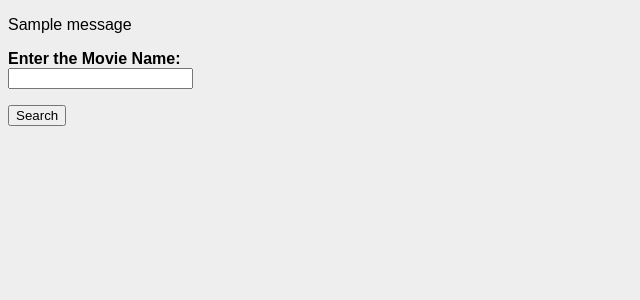
After one commit to vaibhavbiradar51/movieRecommender, a Flask app: page /addWatchedMovie in a window 1280 px wide. The commit adds this page. Shown: the top 300 px of the page, without its empty margins (0-640 px from the left). Run offline with Flask 2, Linux system fonts and the light colour scheme; the visitor is signed in with stand-in values (Sample User, id 1); one stand-in notice (Sample message) is shown.

Commit message:
4th done

```diff
--- a/movieRecommender/static/style.css
+++ b/movieRecommender/static/style.css
@@ -6,7 +6,7 @@ h3              { padding: 3px; }
 dd              { display: block; margin-left: 0px; }
 dl              { font-weight: bold; }
 a:visited 		{ color: #800080; }
-.page           { margin: 2em auto; width: 35em; border: 5px solid #ccc; padding: 0.8em; background: white; }
+.page           { margin: 2em auto; width: 75em; border: 5px solid #ccc; padding: 0.8em; background: white; }
 .posts          { list-style: none; margin: 0; padding: 0; }
 .posts li       { margin: 0.8em 1.2em; }
 .posts li h2    { margin-left: -1em; }
--- /dev/null
+++ b/movieRecommender/templates/addWatchedMovie.html
@@ -0,0 +1,60 @@
+<!doctype html>
+<title>Add a Watched Movie</title>
+<link rel="stylesheet" type="text/css" href="{{ url_for('static', filename='style.css') }}">
+{% with messages = get_flashed_messages() %}
+    {% if messages %}
+          {% for message in messages %}
+              <p>{{ message }}</p>
+          {% endfor %}
+    {% endif %}
+{% endwith %}
+
+<!-- <p> {{showfilledform}} </p> -->
+
+{% if showfilledform == False %}
+    <form action="{{ url_for('addWatchedMovie') }}" method="post">
+        <dl>
+            <dt>Enter the Movie Name:</dt>
+            <dd><input type="text" name="Movie"></dd>
+        </dl>
+        <input type="submit" value="Search">
+	</form>
+{% endif %}
+
+{% if showfilledform == True %}
+    <h2> Searched Keyword : {{keyword}}</h2>
+<br><br><br>
+ <h1 style="text-align:center"> Select Movie</h1>
+
+  <!-- <div class="metanav"> -->
+  {% if Movielist|length ==0 %}
+  <p>No such Movie exist!(I dont mean in the world, just not in our database! Somry!)</p>
+  {% endif %}
+  <!-- </div> -->
+  <!-- here i need to add link where movie relation will be added to db -->
+  <form action="{{ url_for('handleWatchedMovie') }}" method="post">
+    <dl>
+        {% for record in Movielist %}
+
+        <div class="page">
+            <dd><input type="checkbox" name ="selectedMovie" value = {{record.id}}>Choose this one</dd>
+            <br>
+            <div class="flash">
+                <h4>Movie Name : {{ record.title }}</h4>
+                <h4>Year of Release : {{ record.year }}</h4>
+                <h4>Critics Rating : {{ record.Rating }}</h4>
+                <h4>Movie Image : "No image available now, sorry not sorry!"</h4>
+            </div>
+            <br>
+            <dt>Give rating </dt>
+            <dd><input type="number" step=0.5 name={{record.id}} min=0 max=5></dd>
+        </div>
+        {% endfor %}
+    </dl>
+    <input type="submit" name="Submit" value="Submit">
+    <input type="submit" name="Submit" value="Submit and add Another">
+</form>
+  {% block body %}{% endblock %}
+
+
+{% endif %}
--- a/movieRecommender/templates/displayName.html
+++ b/movieRecommender/templates/displayName.html
@@ -5,7 +5,7 @@
   <h1>{{name}} List:</h1>
   <!-- <div class="metanav"> -->
   {% if mylist|length ==0 %}
-  <p>No such {name} exist!(I dont mean in the world, just not in our database! Somry!)</p>
+  <p>No such {{name}} exist!(I dont mean in the world, just not in our database! Somry!)</p>
   {% endif %}
   <!-- </div> -->
   {% for record in mylist %}
--- a/movieRecommender/views.py
+++ b/movieRecommender/views.py
@@ -75,6 +75,43 @@ def choosePreference():
                             countries=getAllCountrySerialized(), actors=getAllActorSerialized(),
                             directors=getAllDirectorSerialized())
 
+# (4) Add a Watched Movie
+@app.route("/handleWatchedMovie", methods = ['POST', 'GET'])
+def handleWatchedMovie():
+    email = session.get('email')
+    if not email:
+        flash('You must be logged in')
+        return redirect(url_for('login'))
+    if request.method == 'POST':
+        # //add to db also
+        Movieselected = request.form.getlist('selectedMovie')
+        MovieRatingMap = {}
+        for mov in Movieselected:
+            val = request.form[mov]
+            if val == '':
+                val = 0
+            else:
+                val = float(val)
+            MovieRatingMap[int(mov)] = val
+        User(email).addWatchedMovieRating(MovieRatingMap )
+        if request.form['Submit'] == 'Submit':
+            return redirect(url_for('hello'))
+        elif request.form['Submit'] == 'Submit and add Another':
+            return redirect(url_for('addWatchedMovie'))
+    return redirect(url_for('addWatchedMovie'))
+
+@app.route('/addWatchedMovie', methods=['GET', 'POST'])
+def addWatchedMovie():
+    email = session.get('email')
+    if not email:
+        flash('You must be logged in')
+        return redirect(url_for('login'))
+    if request.method == 'POST':
+        Movie = request.form['Movie']
+        Movielist = searchMovieusingName(Movie)
+        return render_template('addWatchedMovie.html', keyword=Movie, Movielist = Movielist, form = request.form , showfilledform = True)
+
+    return render_template('addWatchedMovie.html' , showfilledform = False)
 
 # (8) Search for a user
 @app.route('/searchUser', methods=['GET', 'POST'])
@@ -107,7 +144,7 @@ def searchActor():
     if request.method == 'POST':
         Actor = request.form['Actor']
         Actorlist = getActor(Actor)
-        return render_template('displayname.html', mylist = Actorlist, name="Actor")
+        return render_template('displayName.html', mylist = Actorlist, name="Actor")
         # print(request.form.getlist('genre'))
 
     return render_template('searchActor.html')
@@ -123,7 +160,7 @@ def searchDirector():
     if request.method == 'POST':
         Director = request.form['Director']
         Directorslist = getDirector(Director)
-        return render_template('displayname.html', mylist = Directorslist, name="Directors")
+        return render_template('displayName.html', mylist = Directorslist, name="Directors")
         # print(request.form.getlist('genre'))
 
     return render_template('searchDirector.html')
```
Also changed, not shown: movieRecommender/models.py (+64 -0 lines).
